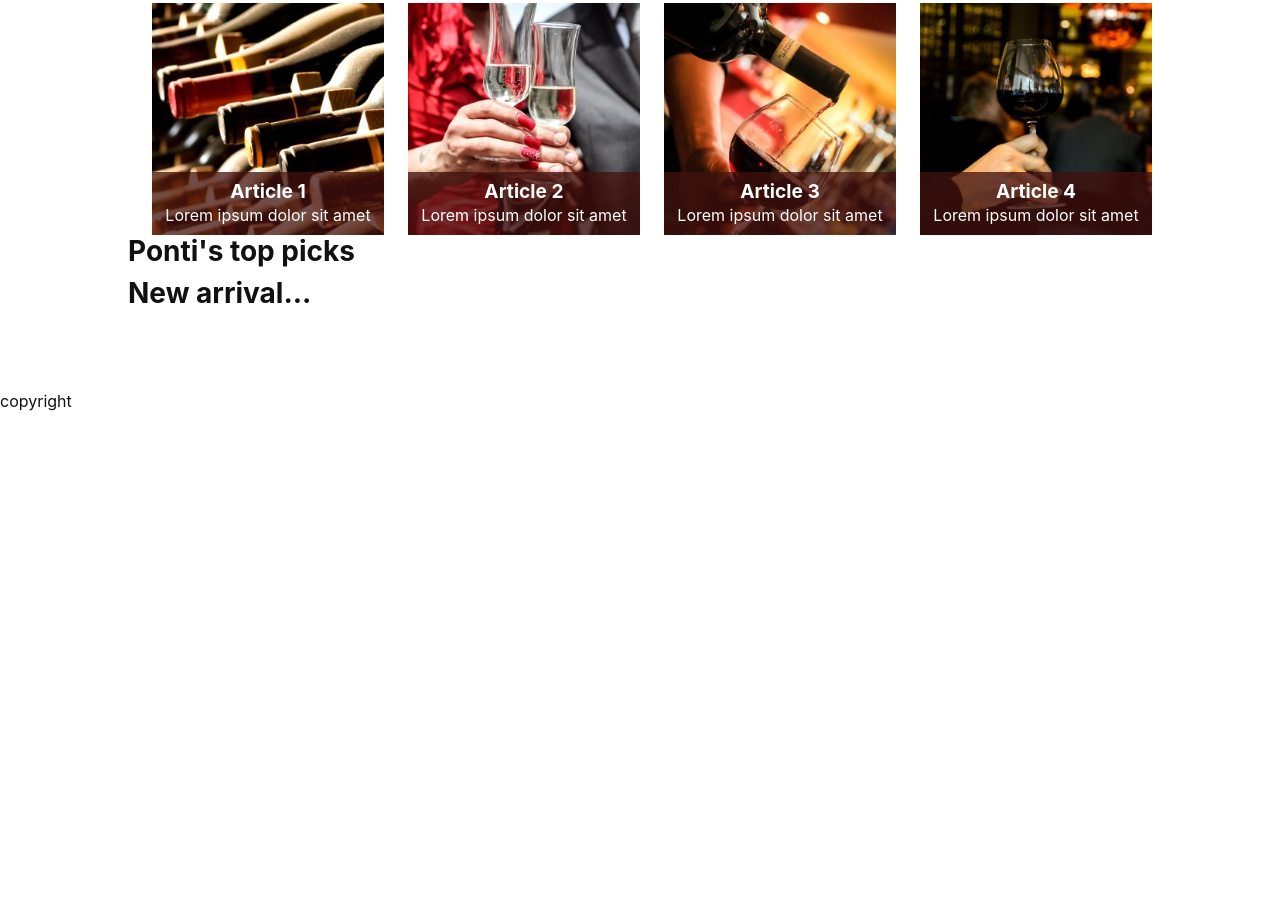
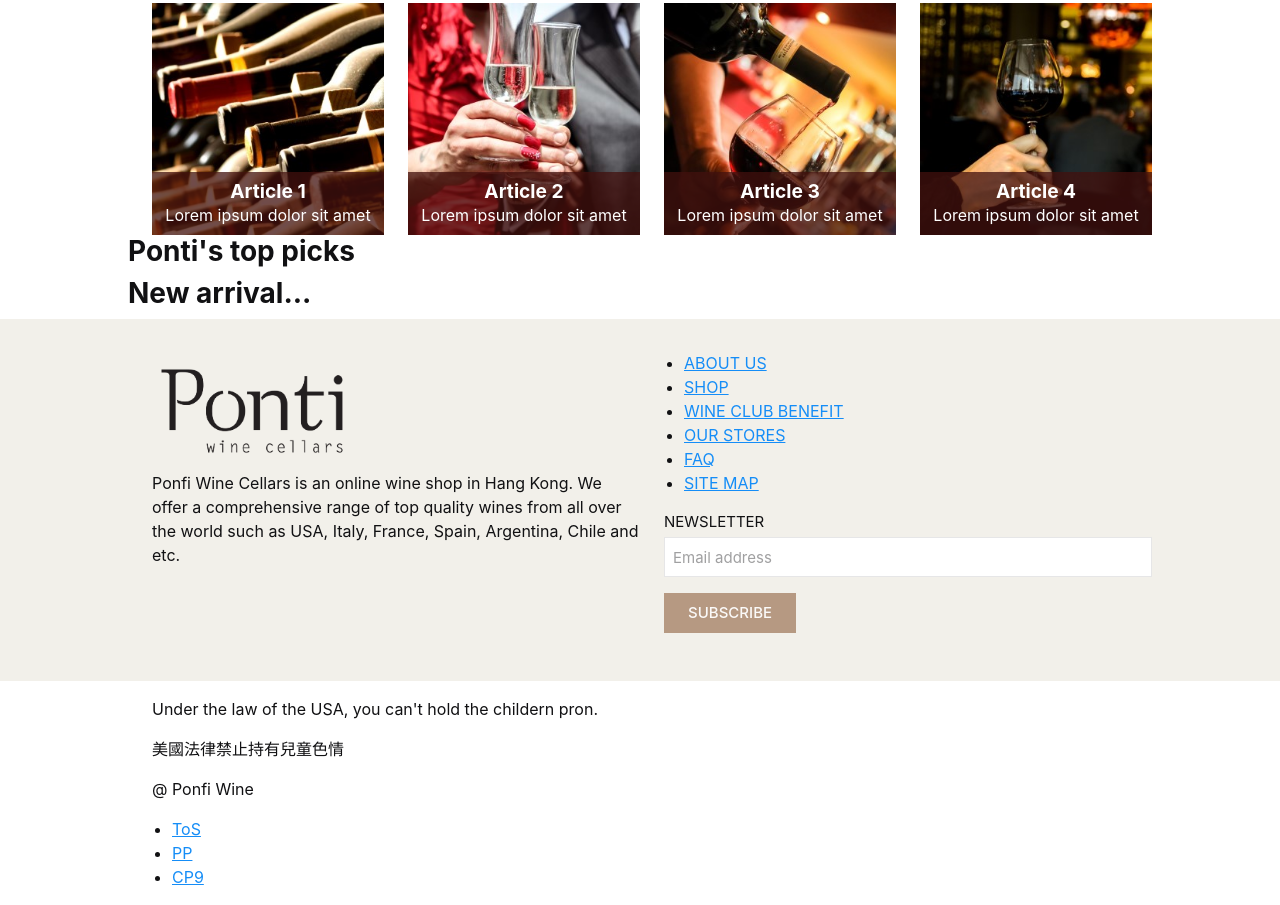
Before and after one commit to iigmir/20200817-interview, a plain HTML site: page index.html in a window 1280 px wide. Shown: the part 358-1263 px from the top of the page. Before the commit the page ends 800 px from the top, so only its background shows below. Drawn offline with Linux system fonts and the light colour scheme.

Commit message:
Add fotter

```diff
--- a/index.html
+++ b/index.html
@@ -20,7 +20,7 @@
                 </div>
                 <div class="is-navbar">
                     <nav>
-                        <ul>
+                        <ul class="all-caps">
                             <li><a href="#">Shop</a></li>
                             <li><a href="#">Promotions</a></li>
                             <li><a href="#">Events</a></li>
@@ -107,14 +107,58 @@
                 <div class="gallery"></div>
             </article>
         </main>
-        <footer>
-            <div>
-                <img src="./images/ponti-wine-cellars-logo-1589532960.jpg.png" alt="logo" />
-            </div>
-            <div>
-                copyright
+        <footer class="footer">
+            <div class="container is-row">
+                <div class="about-us item is-col">
+                    <div class="logo-part">
+                        <img src="./images/ponti_wine_cellars-logo BLACK.png" alt="logo" width="200" />
+                    </div>
+                    <div class="text-part">
+                        <p>Ponfi Wine Cellars is an online wine shop in Hang Kong. We offer a comprehensive range of top quality wines from all over the world such as USA, Italy, France, Spain, Argentina, Chile and etc.</p>
+                    </div>
+                </div>
+                <div class="item is-col">
+                    <div class="list">
+                        <ul class="all-caps">
+                            <li><a href="#">About us</a></li>
+                            <li><a href="#">Shop</a></li>
+                            <li><a href="#">Wine Club Benefit</a></li>
+                            <li><a href="#">Our stores</a></li>
+                            <li><a href="#">FAQ</a></li>
+                            <li><a href="#">Site map</a></li>
+                        </ul>
+                    </div>
+                    <div class="newsletter">
+                        <form class="form">
+                            <div class="form-item">
+                                <label class="all-caps">Newsletter</label>
+                                <input type="text" name="email" placeholder="Email address" class="no-radius" />
+                            </div>
+                            <div class="form-item is-buttons">
+                                <button type="submit" class="no-radius all-caps button">Subscribe</button>
+                            </div>
+                        </form>
+                    </div>
+                </div>
             </div>
         </footer>
+        <div class="disclaimer container is-row">
+            <div class="item is-col">
+                <div>
+                    <p>Under the law of the USA, you can't hold the childern pron.</p>
+                    <p>美國法律禁止持有兒童色情</p>
+                </div>
+                <div>
+                    <p>@ Ponfi Wine</p>
+                    <ul>
+                        <li><a href="#">ToS</a></li>
+                        <li><a href="#">PP</a></li>
+                        <li><a href="#">CP9</a></li>
+                    </ul>
+                </div>
+            </div>
+            <div class="item is-col"></div>
+        </div>
     </div>
     <script src="./kube/js/kube.min.js"></script>
     <script src="./vue/dev.js"></script>
--- a/style.css
+++ b/style.css
@@ -1,3 +1,22 @@
+/* Rewrite Kube rules globally */
+.button, .button:active, .button:focus
+{
+    background: #b69982;
+}
+
+/* My globally rules */
+.all-caps
+{
+    text-transform: uppercase;
+}
+
+.no-radius
+{
+    border-radius: 0;
+}
+
+/* Rules by section parts */
+
 .navigator
 {
     background-color: rgba(0, 0, 0, 0.25);
@@ -5,7 +24,7 @@
 
 .container
 {
-    width: 1024px;
+    max-width: 1024px;
     margin: 0 auto;
 }
 
@@ -60,3 +79,21 @@
 {
     font-size: 1.2rem;
 }
+
+.footer
+{
+    background-color: #f2f0ea;
+    padding-top: 2rem;
+    padding-bottom: 2rem;
+}
+
+.disclaimer
+{
+    padding-top: 1rem;
+    background-color: #ffffff;
+}
+
+/* .footer .newsletter input::placeholder
+{
+    color: #1e1e1d;
+} */
```
